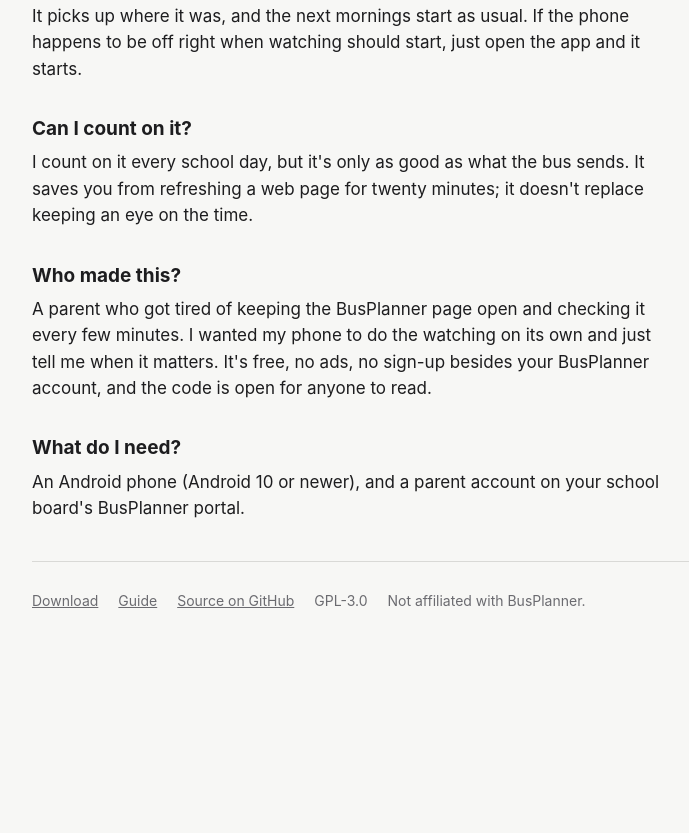
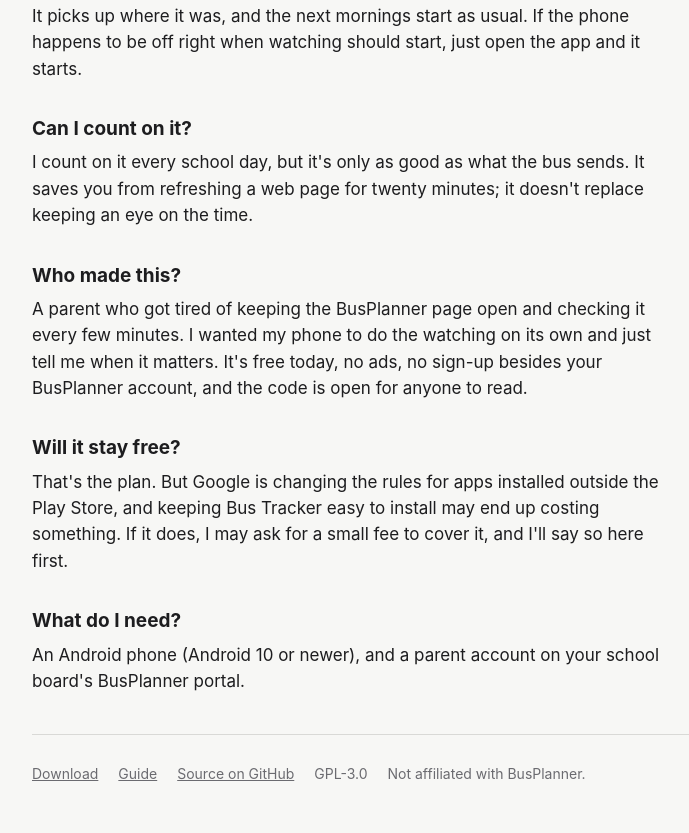
Before and after one commit to anderewrey/bus-tracker, a plain HTML site: page site/index.html in a window 1280 px wide. Shown: the part 7176-8009 px from the top of the page, without its empty margins (104-793 px from the left). Before the commit the page ends 7836 px from the top, so only its background shows below. Drawn offline with Linux system fonts and the light colour scheme.

Commit message:
Site: free today, with the door open to a small fee
Google's new rules for apps installed outside the Play Store may cost
something; the page says a small fee may come to cover it, announced first.

Co-Authored-By: Claude Opus 5.5 <noreply@anthropic.com>

```diff
--- a/site/index.html
+++ b/site/index.html
@@ -254,7 +254,10 @@ footer a { color: var(--mut); }
   <p>I count on it every school day, but it's only as good as what the bus sends. It saves you from refreshing a web page for twenty minutes; it doesn't replace keeping an eye on the time.</p>
 
   <h3>Who made this?</h3>
-  <p>A parent who got tired of keeping the BusPlanner page open and checking it every few minutes. I wanted my phone to do the watching on its own and just tell me when it matters. It's free, no ads, no sign-up besides your BusPlanner account, and the code is open for anyone to read.</p>
+  <p>A parent who got tired of keeping the BusPlanner page open and checking it every few minutes. I wanted my phone to do the watching on its own and just tell me when it matters. It's free today, no ads, no sign-up besides your BusPlanner account, and the code is open for anyone to read.</p>
+
+  <h3>Will it stay free?</h3>
+  <p>That's the plan. But Google is changing the rules for apps installed outside the Play Store, and keeping Bus Tracker easy to install may end up costing something. If it does, I may ask for a small fee to cover it, and I'll say so here first.</p>
 
   <h3>What do I need?</h3>
   <p>An Android phone (Android 10 or newer), and a parent account on your school board's BusPlanner portal.</p>
```
